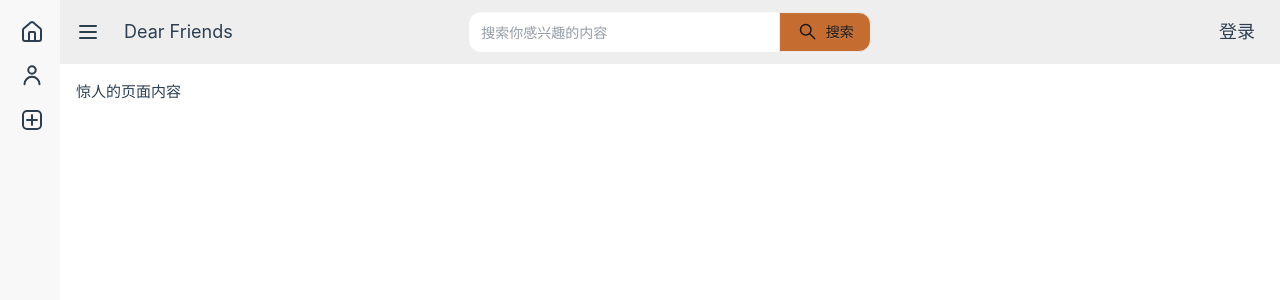
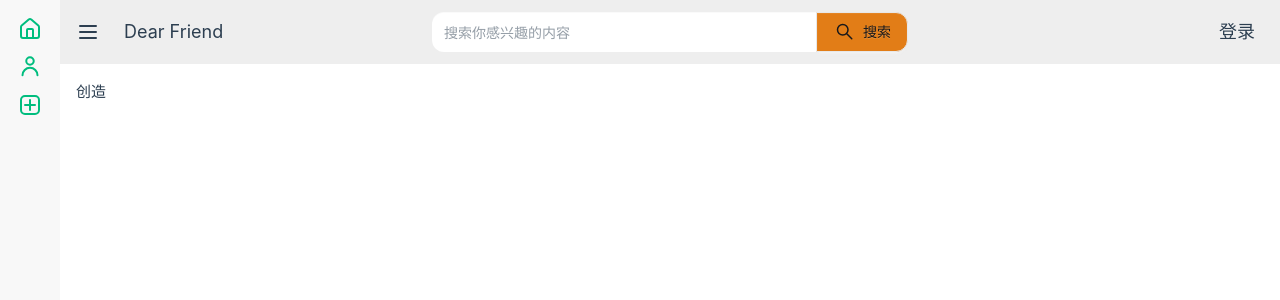
Before and after one commit to batteryspecial/dear-friends, a Vue app in the folder frontend/: page /create in a window 1280 px wide. Shown: the top 300 px of the page. Built offline with nearby package versions, Linux system fonts and the light colour scheme; the HTML template or start-up script is replaced by a standard one.

Commit message:
feat: configured some simple routes

```diff
--- a/frontend/src/components/nav/Navbar.vue
+++ b/frontend/src/components/nav/Navbar.vue
@@ -6,6 +6,9 @@ import UserIcon from '@/components/icons/user.vue'
 import CreateIcon from '@/components/icons/create.vue'
 
 import SearchIcon from '@/components/icons/search.vue'
+
+
+
 </script>
 
 <template>
@@ -19,14 +22,14 @@ import SearchIcon from '@/components/icons/search.vue'
                         <!-- Sidebar toggle icon -->
                         <MenuIcon />
                     </label>
-                    <div class="px-4 font-bold text-lg">Dear Friends</div>
+                    <div class="px-4 font-bold md:text-lg text-sm">Dear Friend</div>
                 </div>
-                <div class="md:navbar-center md:w-1/3">
-                    <div class="join w-full">
+                <div class="navbar-center md:justify-center justify-end lg:w-4/5 max-w-150">
+                    <div class="join w-4/5 flex justify-center">
                         <input class="input outline-none border-none rounded-l-xl w-4/5 join-item" placeholder="搜索你感兴趣的内容" />
-                        <button class="btn bg-amber-700/80 hover:bg-amber-600 transition-colors duration-300 rounded-r-xl join-item ">
+                        <button class="btn bg-amber-600/90 hover:bg-amber-600 transition-colors duration-300 rounded-r-xl join-item ">
                             <SearchIcon />
-                            搜索
+                            <span class="hidden lg:block">搜索</span>
                         </button>
                     </div>
                 </div>
@@ -49,25 +52,25 @@ import SearchIcon from '@/components/icons/search.vue'
                 <ul class="menu w-full grow gap-y-2">
                     <!-- List item -->
                     <li>
-                        <button class="is-drawer-close:tooltip is-drawer-close:tooltip-right flex justify-center items-center" data-tip="Homepage">
+                        <RouterLink :to="{name: 'homepage_index'}" class="is-drawer-close:tooltip is-drawer-close:tooltip-right flex justify-center items-center" data-tip="主页">
                             <!-- Home icon -->
                             <HomeIcon />
                             <span class="is-drawer-close:hidden is-drawer-open:animate-[fadeIn_0.5s_ease_0.2s_both]">主页</span>
-                        </button>
+                        </RouterLink>
                     </li>
                     <li>
-                        <button class="is-drawer-close:tooltip is-drawer-close:tooltip-right flex justify-center items-center" data-tip="Homepage">
+                        <RouterLink :to="{name: 'friend_index'}" class="is-drawer-close:tooltip is-drawer-close:tooltip-right flex justify-center items-center" data-tip="好友">
                             <!-- User icon -->
                             <UserIcon />
                             <span class="is-drawer-close:hidden is-drawer-open:animate-[fadeIn_0.5s_ease_0.2s_both]">好友</span>
-                        </button>
+                        </RouterLink>
                     </li>
                     <li>
-                        <button class="is-drawer-close:tooltip is-drawer-close:tooltip-right flex justify-center items-center" data-tip="Homepage">
+                        <RouterLink :to="{name: 'create_index'}" class="is-drawer-close:tooltip is-drawer-close:tooltip-right flex justify-center items-center" data-tip="创造">
                             <!-- Create icon -->
                             <CreateIcon />
                             <span class="is-drawer-close:hidden is-drawer-open:animate-[fadeIn_0.5s_ease_0.2s_both]">创造</span>
-                        </button>
+                        </RouterLink>
                     </li>
                 </ul>
             </div>
--- a/frontend/src/router/index.ts
+++ b/frontend/src/router/index.ts
@@ -1,13 +1,62 @@
 import { createRouter, createWebHistory } from 'vue-router'
+
 import HomeView from '@/views/HomeView.vue'
+import FriendIndex from '@/views/friends/FriendIndex.vue'
+import CreateIndex from '@/views/create/CreateIndex.vue'
+import ErrorIndex from '@/views/error/ErrorIndex.vue'
+import LoginIndex from '@/views/user/account/LoginIndex.vue'
+import RegisterIndex from '@/views/user/account/RegisterIndex.vue'
+import SpaceIndex from '@/views/user/space/SpaceIndex.vue'
+import ProfileIndex from '@/views/user/profile/ProfileIndex.vue'
+import HomepageIndex from '@/views/homepage/HomepageIndex.vue'
 
 const router = createRouter({
   history: createWebHistory(import.meta.env.BASE_URL),
   routes: [
     {
       path: '/',
-      name: 'home',
-      component: HomeView,
+      name: 'homepage_index',
+      component: HomepageIndex,
+    },
+    {
+      path: '/friend',
+      name: 'friend_index',
+      component: FriendIndex,
+    },
+    {
+      path: '/create',
+      name: 'create_index',
+      component: CreateIndex,
+    },
+    {
+      path: '/404',
+      name: 'not_found',
+      component: ErrorIndex,
+    },
+    {
+      path: '/user/account/login',
+      name: 'user_login',
+      component: LoginIndex,
+    },
+    {
+      path: '/user/account/register',
+      name: 'user_register',
+      component: RegisterIndex,
+    },
+    {
+      path: '/user/space/:user_id',
+      name: 'user_space',
+      component: SpaceIndex,
+    },
+    {
+      path: '/user/profile',
+      name: 'user_profile',
+      component: ProfileIndex,
+    },
+    {
+      path: '/:pathMatch(.*)*',
+      name: 'path_not_found',
+      component: ErrorIndex,
     },
   ],
 })
--- a/frontend/src/views/HomeView.vue
+++ b/frontend/src/views/HomeView.vue
@@ -3,5 +3,7 @@ import Navbar from '@/components/nav/Navbar.vue';
 </script>
 
 <template>
-  <Navbar>惊人的页面内容</Navbar>
+  <Navbar>
+    <RouterView />
+  </Navbar>
 </template>
--- /dev/null
+++ b/frontend/src/views/create/CreateIndex.vue
@@ -0,0 +1,11 @@
+<script setup>
+
+</script>
+
+<template>
+创造
+</template>
+
+<style scoped>
+
+</style>
--- /dev/null
+++ b/frontend/src/views/error/ErrorIndex.vue
@@ -0,0 +1,11 @@
+<script setup>
+
+</script>
+
+<template>
+
+</template>
+
+<style scoped>
+
+</style>
--- /dev/null
+++ b/frontend/src/views/friends/FriendIndex.vue
@@ -0,0 +1,11 @@
+<script setup>
+
+</script>
+
+<template>
+好友帅的惊动党中央
+</template>
+
+<style scoped>
+
+</style>
--- /dev/null
+++ b/frontend/src/views/homepage/HomepageIndex.vue
@@ -0,0 +1,11 @@
+<script setup>
+
+</script>
+
+<template>
+主页
+</template>
+
+<style scoped>
+
+</style>
--- /dev/null
+++ b/frontend/src/views/user/account/LoginIndex.vue
@@ -0,0 +1,11 @@
+<script setup>
+
+</script>
+
+<template>
+
+</template>
+
+<style scoped>
+
+</style>
--- /dev/null
+++ b/frontend/src/views/user/account/RegisterIndex.vue
@@ -0,0 +1,11 @@
+<script setup>
+
+</script>
+
+<template>
+
+</template>
+
+<style scoped>
+
+</style>
--- /dev/null
+++ b/frontend/src/views/user/profile/ProfileIndex.vue
@@ -0,0 +1,11 @@
+<script setup>
+
+</script>
+
+<template>
+
+</template>
+
+<style scoped>
+
+</style>
--- /dev/null
+++ b/frontend/src/views/user/space/SpaceIndex.vue
@@ -0,0 +1,21 @@
+<script setup>
+import { useRoute, useRouter } from 'vue-router';
+
+const route = useRoute()
+const router = useRouter()
+
+router.push({
+    name: 'home_page'
+})
+</script>
+
+<template>
+    <div>
+        个人空间
+        <span class="text-bold">{{ route.params.user_id }}</span>
+    </div>
+</template>
+
+<style scoped>
+
+</style>
```
Also changed, not shown: 1 other file (tests, documents, lock files or other folders).
